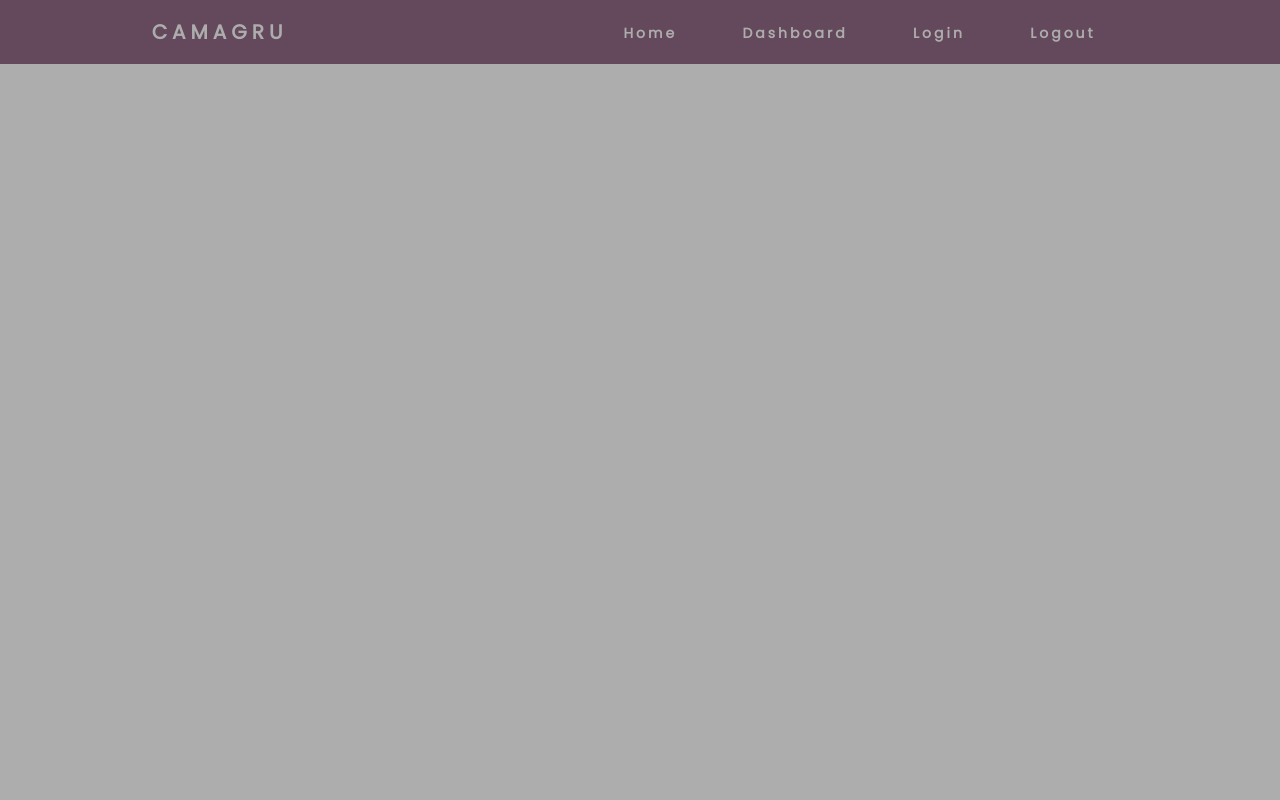
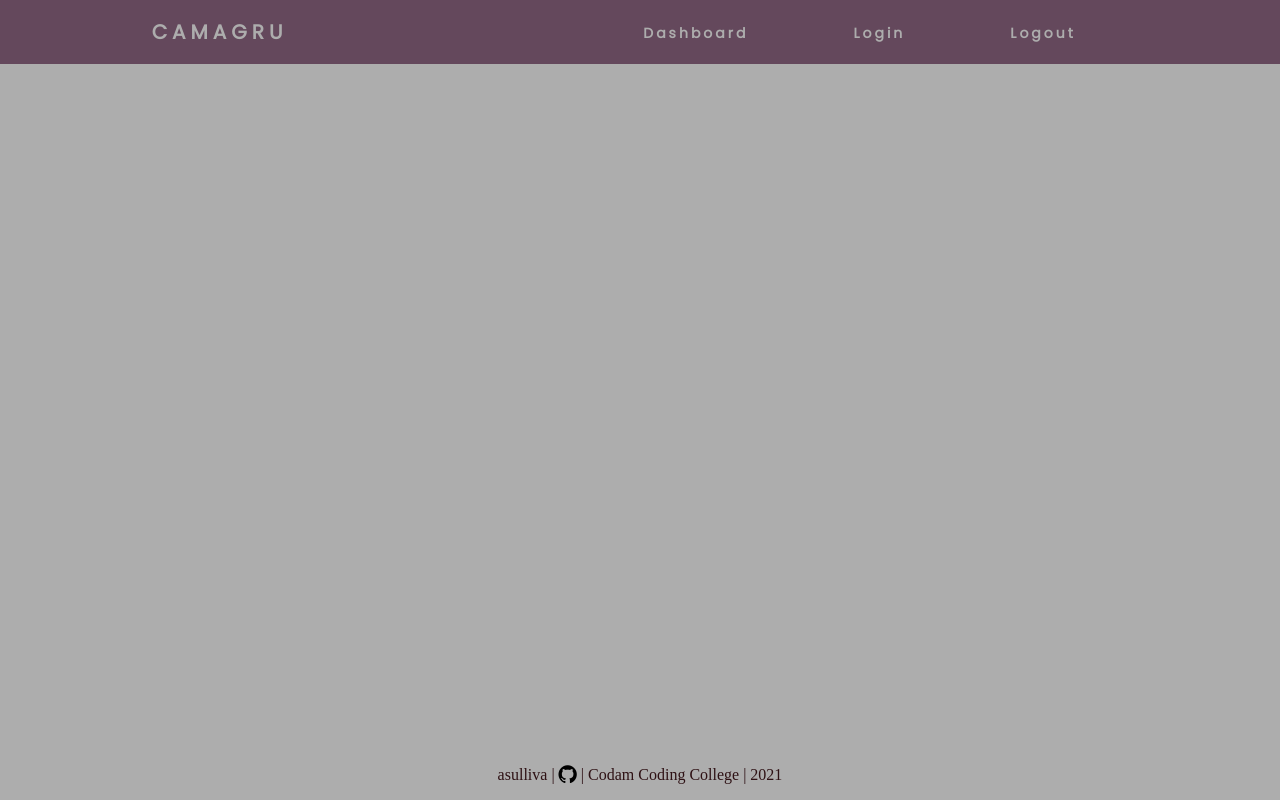
Before and after one commit to AidanSully/camagru, a PHP site: page / in a window 1280 px wide. Run offline with PHP 8.4, Linux system fonts and the light colour scheme.

Commit message:
footer added

```diff
--- /dev/null
+++ b/modules/footer.php
@@ -0,0 +1,15 @@
+<?php
+?>
+
+<head>
+    <link rel="stylesheet" href="https://cdnjs.cloudflare.com/ajax/libs/font-awesome/4.7.0/css/font-awesome.min.css">
+    <link rel="stylesheet" href="../style/style.css">
+</head>
+<html>
+<footer>
+    <div class="footer">
+        asulliva | <a href="https://github.com/AidanSully/camagru"><i class="fa fa-github fa-lg" aria-hidden="true"></i></a> | Codam Coding College | 2021
+    </div>
+</footer>
+
+</html>
--- a/modules/navbar.php
+++ b/modules/navbar.php
@@ -3,14 +3,14 @@
 
 <head>
     <link rel="stylesheet" href="../style/style.css">
+    <link href="https://fonts.googleapis.com/css?family=Poppins" rel="stylesheet">
 </head>
 <html>
 <nav>
     <div class="logo">
-        <h4>Camagru</h4>
+        <h4><a href="#">Camagru</a></h4>
     </div>
     <ul class="nav-links">
-        <li><a href="#">Home</a></li>
         <li><a href="#">Dashboard</a></li>
         <li><a href="#">Login</a></li>
         <li><a href="#">Logout</a></li>
--- a/public/index.php
+++ b/public/index.php
@@ -5,11 +5,13 @@
     <meta name="viewport" content="width=device-width, initial-scale=1.0">
     <meta http-equiv="X-UA-Compatible" content="ie=edge">
     <link href="https://fonts.googleapis.com/css?family=Poppins" rel="stylesheet">
+    <link rel="stylesheet" href="https://cdnjs.cloudflare.com/ajax/libs/font-awesome/4.7.0/css/font-awesome.min.css">
     <link rel="stylesheet" type="text/css" href="../style/style.css">
 
-    <title>NAVIGATION</title>
+    <title>Camagru</title>
 </head>
 <body>
     <?php include_once('../modules/navbar.php'); ?>
+    <?php include_once('../modules/footer.php'); ?>
 </body>
 </html>
--- a/style/style.css
+++ b/style/style.css
@@ -1,3 +1,5 @@
+/* HTML TAGS */
+
 * {
     margin: 0px;
     padding: 0px;
@@ -6,6 +8,10 @@
 
 body {
     background-color: #ADADAD;
+}
+
+a {
+    text-decoration: none;
 }
 
 
@@ -25,6 +31,10 @@ nav {
     text-transform: uppercase;
     letter-spacing: 5px;
     font-size: 20px;
+}
+
+.logo a {
+    color: #ADADAD;
 }
 
 .nav-links {
@@ -124,3 +134,21 @@ nav {
 .toggle .line3 {
     transform: rotate(45deg) translate(-5px, -5px);
 }
+
+
+/* FOOTER */
+
+footer {
+    position: fixed;
+    left: 0;
+    bottom: 0;
+    margin-bottom: 1rem;
+    width: 100%;
+    text-align: center;
+    color: #2E1114;
+}
+
+footer i {
+    text-decoration: none;
+    color: black
+}
```
